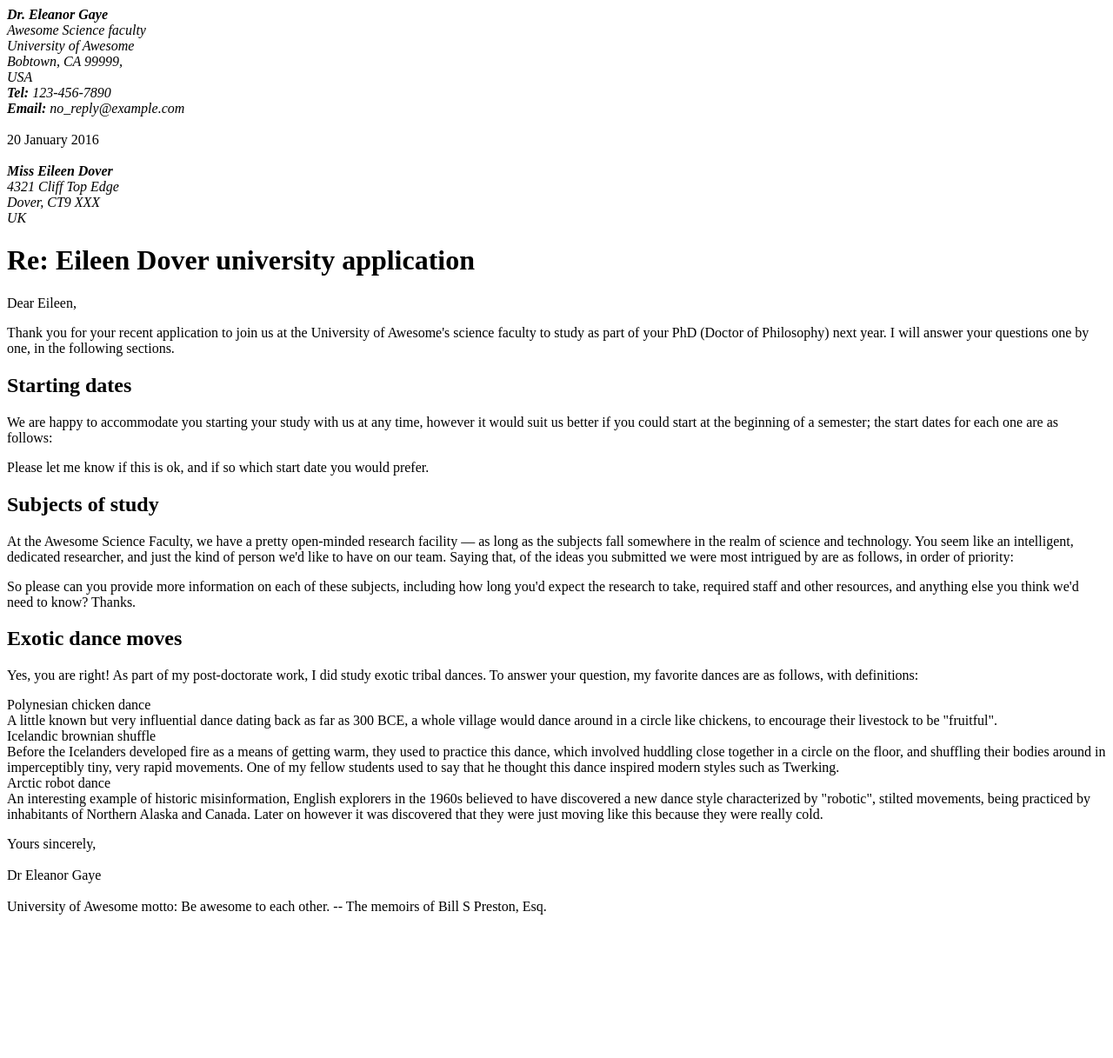
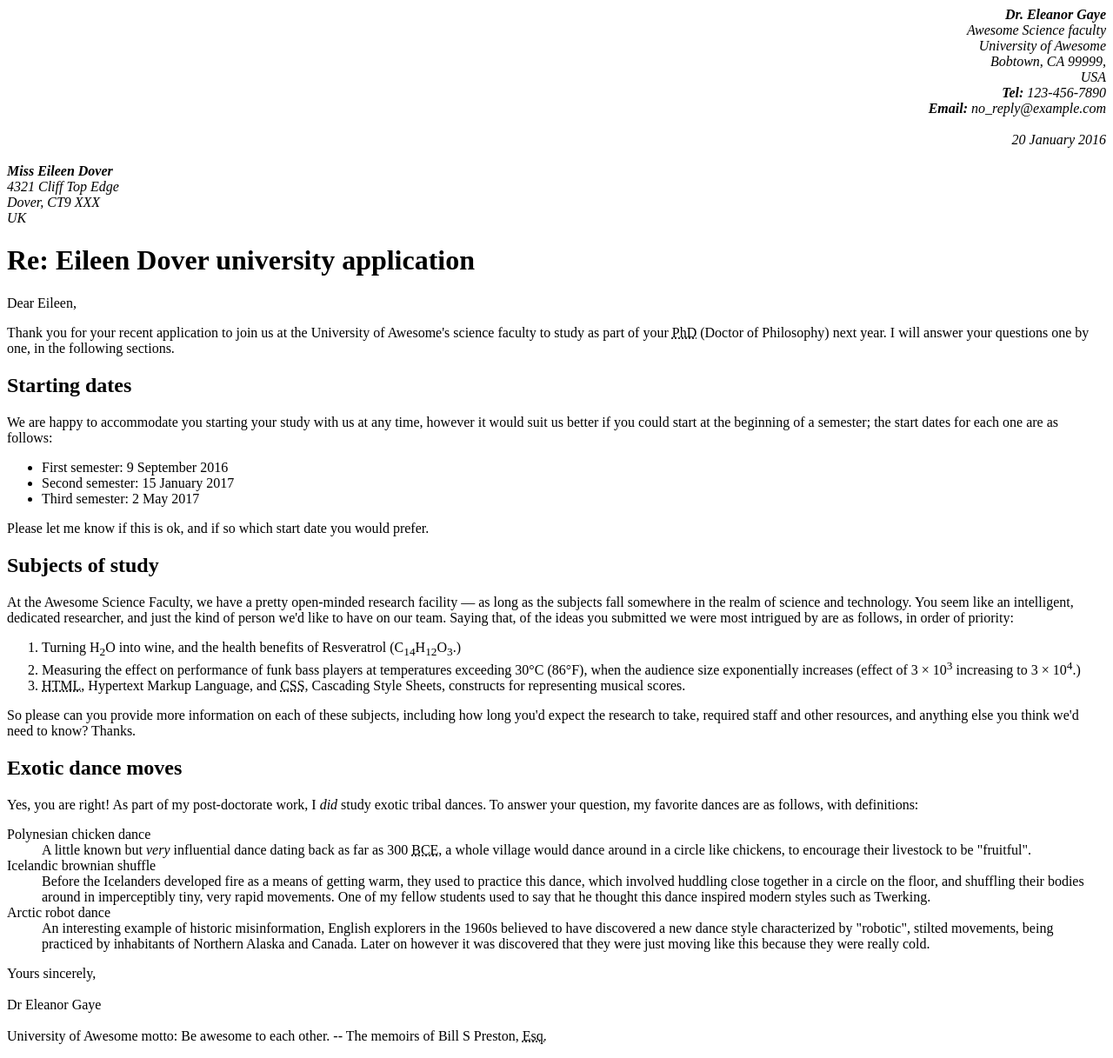
Before and after one commit to staceyykw/staceyykw.github.io, a plain HTML site: page index.html in a window 1280 px wide. Shown: the whole page at 87% size. Before the commit the page ends 1068 px from the top, so only its background shows below. Drawn offline with Linux system fonts and the light colour scheme.

Commit message:
Update index.html
Updated doctype, header, abbreviations, lists,+ +, cleaned up formatting, added comments, found proper tags for lists

```diff
--- a/index.html
+++ b/index.html
@@ -1,28 +1,44 @@
+
+<html xmlns="http://www.w3.org/1999/xhtml" xml:lang="en" lang="en">
+<head>
+<meta http-equiv="Content-Type" content="text/html; charset=utf-8" />
+<title>Assignment 1-1, page markup - Web Dev 202543.12602 - Stacey Wilson (101028234) </title>
+<meta name="author" content="Dr. Eleanor Gaye">
+</head>
+
+<!DOCTYPE html PUBLIC "-//W3C//DTD XHTML 1.0 Transitional//EN"
+"http://www.w3.org/TR/xhtml1/DTD/xhtml1-transitional.dtd">
+
 <html>
+<!-- added doctype, header, cleared up formatting further, incorporated ordered list, unordered list, data list, abbreviations, and dates. TODO: finish up end of the letter, verify accuracy against target, make sure I fulfilled all requirements. added the 'subjects of study' list in, including the sub and superscripts-->
 
-<i><b>Dr. Eleanor Gaye</b><br>
+<body>
+<address style="text-align:right;">
+<strong>Dr. Eleanor Gaye</strong><br>
 Awesome Science faculty<br>
 University of Awesome<br>
 Bobtown, CA 99999,<br>
 USA<br>
-<b>Tel:</b> 123-456-7890 <br>
-<b>Email:</b> no_reply@example.com</i> <br><br>
+<strong>Tel:</strong> 123-456-7890 <br>
+<strong>Email:</strong> no_reply@example.com<br><br>
 
-20 January 2016<br><br>
+<time datetime= "2016-01-20">20 January 2016</time><br><br> </address>
 
-<i><b>Miss Eileen Dover</b><br>
+<address>
+<strong>Miss Eileen Dover</strong><br>
 4321 Cliff Top Edge<br>
 Dover, CT9 XXX<br>
-UK</i>
+UK
+</address>
 
 <h1>Re: Eileen Dover university application</h1>
 
 <p>Dear Eileen,</p>
 
-<p1>Thank you for your recent application to join us at the University of
+<p>Thank you for your recent application to join us at the University of
 Awesome's science faculty to study as part of your
-PhD (Doctor of Philosophy) next year. I will answer your
-questions one by one, in the following sections.</p1>
+<abbr title="Doctor of Philosopy">PhD</abbr> (Doctor of Philosophy) next year. I will answer your
+questions one by one, in the following sections.</p>
 
 <h2> Starting dates </h2>
 
@@ -30,12 +46,14 @@ questions one by one, in the following sections.</p1>
 however it would suit us better if you could start at the beginning of a
 semester; the start dates for each one are as follows:</p>
 
-<!--<pinlist>First semester: 9 September 2016
-Second semester: 15 January 2017
-Third semester: 2 May 2017</list>-->
+<ul>
+    <li>First semester: <time datetime="2016-09-09">9 September 2016</time></li>
+    <li>Second semester: <time datetime="2017-01-15">15 January 2017</time></li>
+    <li>Third semester: <time datetime="2017-05-02">2 May 2017</time></li>
+</ul>
 
-<p1>Please let me know if this is ok, and if so which start date you would
-prefer.</p1><br>
+<p>Please let me know if this is ok, and if so which start date you would
+prefer.</p>
 
 <h2>Subjects of study</h2>
 
@@ -46,14 +64,15 @@ just the kind of person we'd like to have on our team. Saying that, of the
 ideas you submitted we were most intrigued by are as follows, in order of
 priority:</p>
 
-<!--<listemt1>Turning H<sub>2</sub>O into wine, and the health benefits of Resveratrol
-(C<sub>14</sub>H<sub>12</sub>O<sub>3</sub>.)</listemt1>
-<listemt2>Measuring the effect on performance of funk bass players at temperatures
+<ol>
+<li>Turning H<sub>2</sub>O into wine, and the health benefits of Resveratrol
+(C<sub>14</sub>H<sub>12</sub>O<sub>3</sub>.)</li>
+<li>Measuring the effect on performance of funk bass players at temperatures
 exceeding 30°C (86°F), when the audience size exponentially increases
-(effect of 3 × 10<sup>3</sup> increasing to 3 × 10<sup>4</sup>.)</listemt2>
-<listemt3>HTML, Hypertext Markup Language, and CSS,
-Cascading Style Sheets, constructs for representing musical scores.</listemt3>
--->
+(effect of 3 × 10<sup>3</sup> increasing to 3 × 10<sup>4</sup>.)</li>
+<li><abbr title="HyperText Markup Language">HTML</abbr>, Hypertext Markup Language, and <abbr title="Cascading Style Sheets">CSS</abbr>,
+Cascading Style Sheets, constructs for representing musical scores.</li>
+</ol>
 
 <p>So please can you provide more information on each of these subjects,
 including how long you'd expect the research to take, required staff and
@@ -62,32 +81,34 @@ other resources, and anything else you think we'd need to know? Thanks.</p>
 <h2>Exotic dance moves</h2>
 
 <p>Yes, you are right! As part of my post-doctorate work, I
-did study exotic tribal dances. To answer your question, my
+<i>did</i> study exotic tribal dances. To answer your question, my
 favorite dances are as follows, with definitions:</p>
 
-<p>Polynesian chicken dance<br>
-    <indt>A little known but very influential dance dating back as far as
-    300 BCE, a whole village would
+<dl>
+    <dt>Polynesian chicken dance</dt>
+    <dd>A little known but <i>very</i> influential dance dating back as far as
+    300 <abbr title="Before Common Era">BCE</abbr>, a whole village would
     dance around in a circle like chickens, to encourage their livestock to
-    be "fruitful".</indt><br>
-Icelandic brownian shuffle<br>
-    <indt>Before the Icelanders developed fire as a means of getting warm, they
+    be "fruitful".</dd>
+ <dt>Icelandic brownian shuffle</dt>
+    <dd>Before the Icelanders developed fire as a means of getting warm, they
     used to practice this dance, which involved huddling close together in a
     circle on the floor, and shuffling their bodies around in imperceptibly
     tiny, very rapid movements. One of my fellow students used to say that
-    he thought this dance inspired modern styles such as Twerking.</indt><br>
-Arctic robot dance<br>
-    <indt>An interesting example of historic misinformation, English explorers in
+    he thought this dance inspired modern styles such as Twerking.</dd>
+ <dt>Arctic robot dance</dt>
+    <dd>An interesting example of historic misinformation, English explorers in
     the 1960s believed to have discovered a new dance style characterized by
     "robotic", stilted movements, being practiced by inhabitants of Northern
     Alaska and Canada. Later on however it was discovered that they were
-    just moving like this because they were really cold.</indt></p>
-
+    just moving like this because they were really cold.</dd>
+</dl>
 <p>Yours sincerely,<br><br>
 
 Dr Eleanor Gaye<br><br>
 
 University of Awesome motto: Be awesome to each other. --
-The memoirs of Bill S Preston, Esq.</p>
+The memoirs of Bill S Preston, <abbr title="Esquire">Esq.</abbr></p>
 
-<html\>
+</body>
+</html>
```
